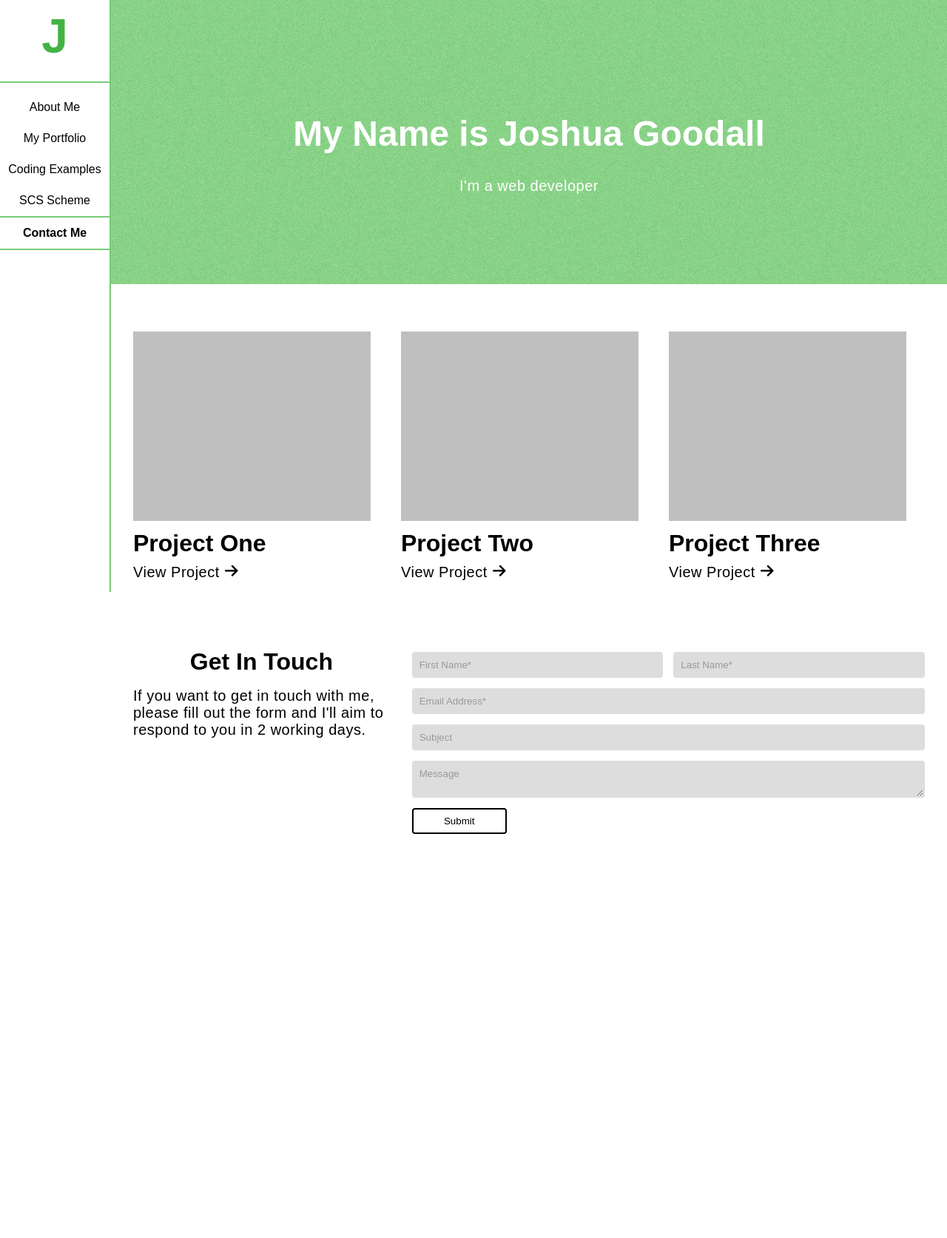
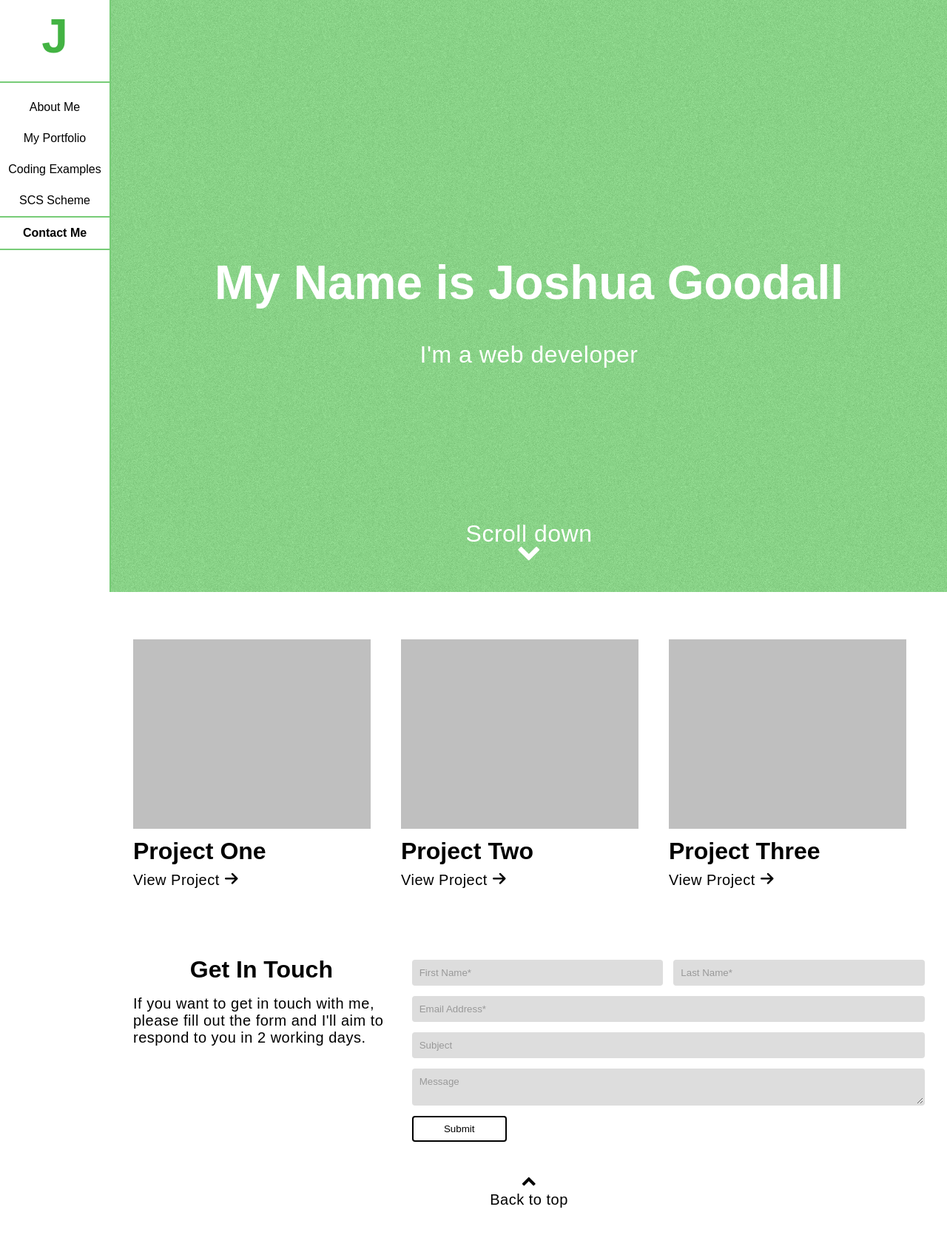
Before and after one commit to 7761279b-c739-4152-a1e2-9850adba1b8c/portfolio, a PHP site: page / in a window 1280 px wide. Shown: the whole page at 74% size. Before the commit the page ends 1127 px from the top, so only its background shows below. Run offline with PHP 8.4, Linux system fonts and the light colour scheme.

Commit message:
header background

```diff
--- a/website/css/styles.css
+++ b/website/css/styles.css
@@ -7,13 +7,31 @@
   font-display: block;
 }
 
-/* line 31, ../../portfolio/website/scss/_mixins.scss */
+/* line 36, ../../portfolio/website/scss/_mixins.scss */
 .icon-right::before {
   font-family: 'icomoon' !important;
   font-weight: normal;
   font-style: normal;
   font-variant: normal;
   content: "";
+}
+
+/* line 36, ../../portfolio/website/scss/_mixins.scss */
+.chevron-down::before {
+  font-family: 'icomoon' !important;
+  font-weight: normal;
+  font-style: normal;
+  font-variant: normal;
+  content: "";
+}
+
+/* line 36, ../../portfolio/website/scss/_mixins.scss */
+.chevron-up::before {
+  font-family: 'icomoon' !important;
+  font-weight: normal;
+  font-style: normal;
+  font-variant: normal;
+  content: "";
 }
 
 /* line 3, ../../portfolio/website/scss/_layout.scss */
@@ -27,52 +45,60 @@ body {
 /* line 10, ../../portfolio/website/scss/_layout.scss */
 * {
   box-sizing: border-box;
+  scroll-behavior: smooth;
 }
 
-/* line 14, ../../portfolio/website/scss/_layout.scss */
+@media (prefers-reduced-motion: reduce) {
+  /* line 10, ../../portfolio/website/scss/_layout.scss */
+  * {
+    scroll-behavior: auto;
+  }
+}
+
+/* line 18, ../../portfolio/website/scss/_layout.scss */
 .main {
   margin: 0;
   width: 100%;
 }
 
-/* line 19, ../../portfolio/website/scss/_layout.scss */
+/* line 23, ../../portfolio/website/scss/_layout.scss */
 a {
   color: inherit;
   text-decoration: none;
 }
 
-/* line 22, ../../portfolio/website/scss/_layout.scss */
+/* line 26, ../../portfolio/website/scss/_layout.scss */
 a:hover {
   text-decoration: underline solid #7c7 0.09375rem;
 }
 
-/* line 27, ../../portfolio/website/scss/_layout.scss */
+/* line 31, ../../portfolio/website/scss/_layout.scss */
 .container {
   margin-left: 30px;
   margin-right: 30px;
 }
 
-/* line 32, ../../portfolio/website/scss/_layout.scss */
+/* line 36, ../../portfolio/website/scss/_layout.scss */
 h2 {
   font-size: 2rem;
   text-align: center;
   margin-bottom: 0.5rem;
 }
 
-/* line 37, ../../portfolio/website/scss/_layout.scss */
+/* line 41, ../../portfolio/website/scss/_layout.scss */
 p {
   margin: 0;
   font-size: 1.25rem;
   letter-spacing: 0.03125rem;
 }
 
-/* line 42, ../../portfolio/website/scss/_layout.scss */
+/* line 46, ../../portfolio/website/scss/_layout.scss */
 p a, h1 a {
   color: #43b343;
   transition: .25s ease;
 }
 
-/* line 45, ../../portfolio/website/scss/_layout.scss */
+/* line 49, ../../portfolio/website/scss/_layout.scss */
 p a:hover, h1 a:hover {
   color: #7c7;
 }
@@ -186,14 +212,15 @@ header {
   background-image: url("../img/banner.webp");
   background-repeat: repeat;
   background-attachment: fixed;
-  height: 384px;
+  height: 100vh;
   text-align: center;
   display: flex;
   flex-direction: column;
   justify-content: center;
+  position: relative;
 }
 
-/* line 11, ../../portfolio/website/scss/_header.scss */
+/* line 12, ../../portfolio/website/scss/_header.scss */
 header h1 {
   font-size: 2.5rem;
   vertical-align: middle;
@@ -201,16 +228,69 @@ header h1 {
 }
 
 @media (min-width: 992px) {
-  /* line 11, ../../portfolio/website/scss/_header.scss */
+  /* line 12, ../../portfolio/website/scss/_header.scss */
   header h1 {
     font-size: 3rem;
   }
 }
 
-/* line 19, ../../portfolio/website/scss/_header.scss */
+@media (min-width: 1200px) {
+  /* line 12, ../../portfolio/website/scss/_header.scss */
+  header h1 {
+    font-size: 4rem;
+  }
+}
+
+/* line 23, ../../portfolio/website/scss/_header.scss */
 header p {
   font-size: 1.25rem;
   color: #fff;
+}
+
+@media (min-width: 992px) {
+  /* line 23, ../../portfolio/website/scss/_header.scss */
+  header p {
+    font-size: 1.5rem;
+  }
+}
+
+@media (min-width: 1200px) {
+  /* line 23, ../../portfolio/website/scss/_header.scss */
+  header p {
+    font-size: 2rem;
+  }
+}
+
+/* line 33, ../../portfolio/website/scss/_header.scss */
+header .scroll-button {
+  position: absolute;
+  bottom: 2rem;
+  left: 0;
+  right: 0;
+}
+
+/* line 41, ../../portfolio/website/scss/_header.scss */
+.scroll-button a {
+  display: inline-block;
+  padding: 0.5rem;
+  font-size: 1.25rem;
+  line-height: 1.25rem;
+  text-decoration: none;
+  text-underline-offset: 0.25rem;
+  cursor: pointer;
+}
+
+@media (min-width: 992px) {
+  /* line 41, ../../portfolio/website/scss/_header.scss */
+  .scroll-button a {
+    font-size: 1.5rem;
+    line-height: 1.5rem;
+  }
+}
+
+/* line 53, ../../portfolio/website/scss/_header.scss */
+.scroll-button a:hover {
+  text-decoration: none;
 }
 
 /* line 1, ../../portfolio/website/scss/_projects.scss */
@@ -407,6 +487,16 @@ header p {
   grid-area: message;
 }
 
+/* line 1, ../../portfolio/website/scss/_footer.scss */
+footer {
+  text-align: center;
+}
+
+/* line 3, ../../portfolio/website/scss/_footer.scss */
+footer .scroll-button {
+  margin-bottom: 2rem;
+}
+
 /* line 1, ../../portfolio/website/scss/_scs.scss */
 .scs {
   padding-top: 30px;
--- a/website/index.html
+++ b/website/index.html
@@ -30,6 +30,12 @@
                  <div class="header-overlay">
                     <h1>My Name is Joshua Goodall</h1>
                     <p>I'm a web developer</p>
+                    <div class="scroll-button">
+                        <a href="#portfolio">
+                            <p>Scroll down</p>
+                            <p class="chevron-down"></p>
+                        </a>
+                    </div>
                 </div>
 
             </header>
@@ -75,7 +81,13 @@
                  </form>
             </div>
             <footer>
-
+                <p></p>
+                <div class="scroll-button">
+                    <a href="#">
+                        <p class="chevron-up"></p>
+                        <p>Back to top</p>
+                    </a>
+                </div>
             </footer>
         </div>
     </body>
--- /dev/null
+++ b/website/scss/_footer.scss
@@ -0,0 +1,6 @@
+footer {
+    text-align: center;
+    .scroll-button {
+        margin-bottom: rems(32px);
+    }
+}
--- a/website/scss/_header.scss
+++ b/website/scss/_header.scss
@@ -2,11 +2,12 @@ header {
     background-image: url('../img/banner.webp');
     background-repeat: repeat;
     background-attachment: fixed;
-    height: 384px;
+    height: 100vh;
     text-align: center;
     display: flex;
     flex-direction: column;
     justify-content: center;
+    position: relative;
 
     h1 {
         font-size: rems(40px);
@@ -15,9 +16,42 @@ header {
         @include mq(large) {
             font-size: rems(48px);
         }
+        @include mq(xlarge) {
+            font-size: rems(64px);
+        }
     }
     p {
         font-size: rems(20px);
         color: #fff;
+        @include mq(large) {
+            font-size: rems(24px);
+        }
+        @include mq(xlarge) {
+            font-size: rems(32px);
+        }
+    }
+    .scroll-button {
+        position: absolute;
+        bottom: rems(32px);
+        left: 0;
+        right: 0;
     }
 }
+.scroll-button {
+    a {
+        display: inline-block;
+        padding: rems(8px);
+        font-size: rems(20px);
+        line-height: rems(20px);
+        @include mq(large) {
+            font-size: rems(24px);
+            line-height: rems(24px);
+        }
+        text-decoration: none;
+        text-underline-offset: rems(4px);
+        cursor: pointer;
+        &:hover {
+            text-decoration: none;
+        }
+    }
+}
--- a/website/scss/_layout.scss
+++ b/website/scss/_layout.scss
@@ -9,6 +9,10 @@ body {
 
 * {
     box-sizing: border-box;
+    scroll-behavior: smooth;
+    @media (prefers-reduced-motion: reduce) {
+        scroll-behavior: auto;
+    }
 }
 
 .main {
--- a/website/scss/_mixins.scss
+++ b/website/scss/_mixins.scss
@@ -12,6 +12,11 @@
     }
     @else if $breakpoint == 'large' {
         @media (min-width: $breakpoint-large) {
+            @content;
+        }
+    }
+    @else if $breakpoint == 'xlarge' {
+        @media (min-width: $breakpoint-xlarge) {
             @content;
         }
     }
@@ -39,3 +44,9 @@
 .icon-right {
     @include icon("\ea3c");
 }
+.chevron-down {
+    @include icon("\f078");
+}
+.chevron-up {
+    @include icon("\f077");
+}
--- a/website/scss/styles.scss
+++ b/website/scss/styles.scss
@@ -8,5 +8,6 @@
 @import 'header';
 @import 'projects';
 @import 'contact';
+@import 'footer';
 
 @import 'scs';
```
Also changed, not shown: website/fonts/icomoon.woff, 1 other file.
